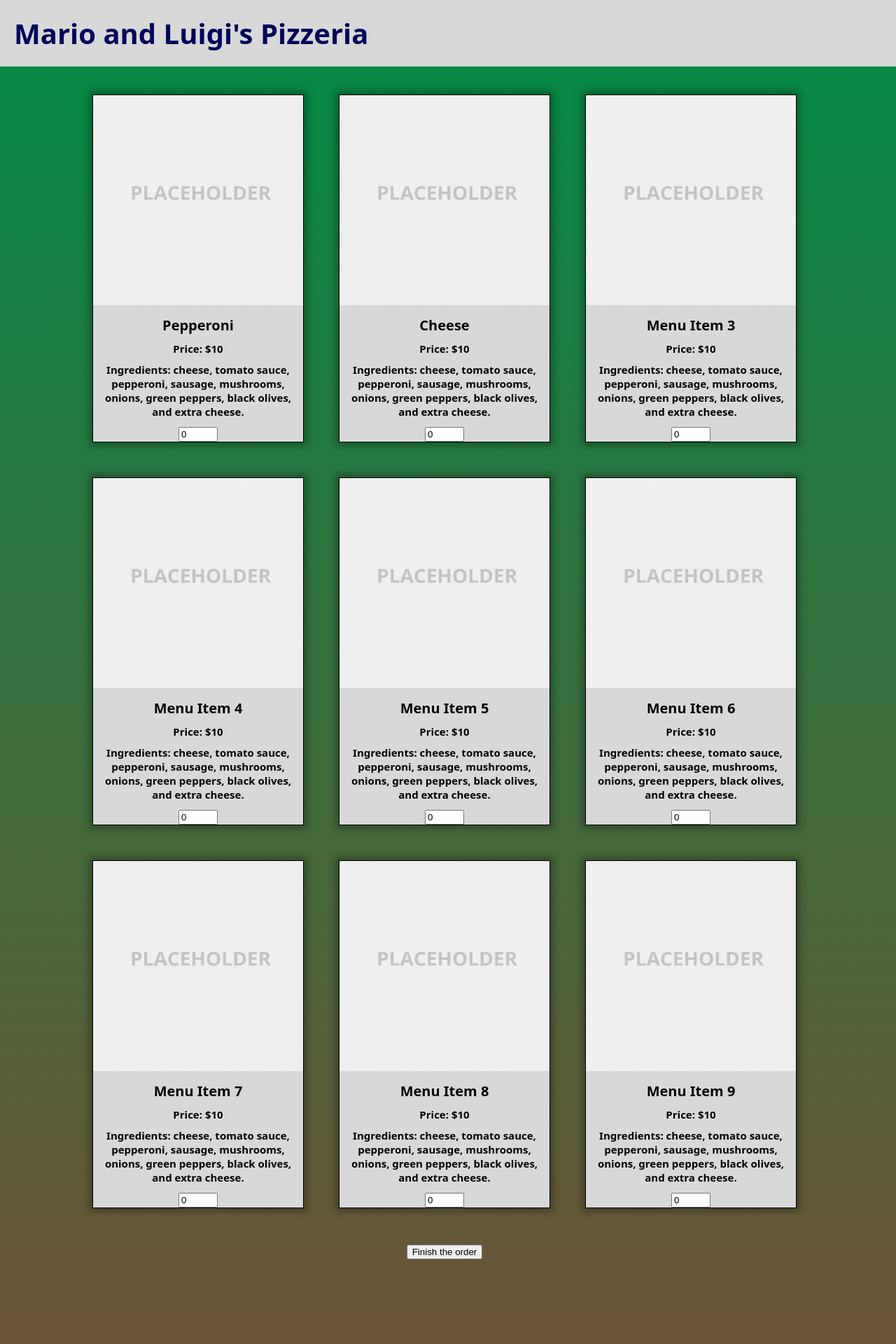
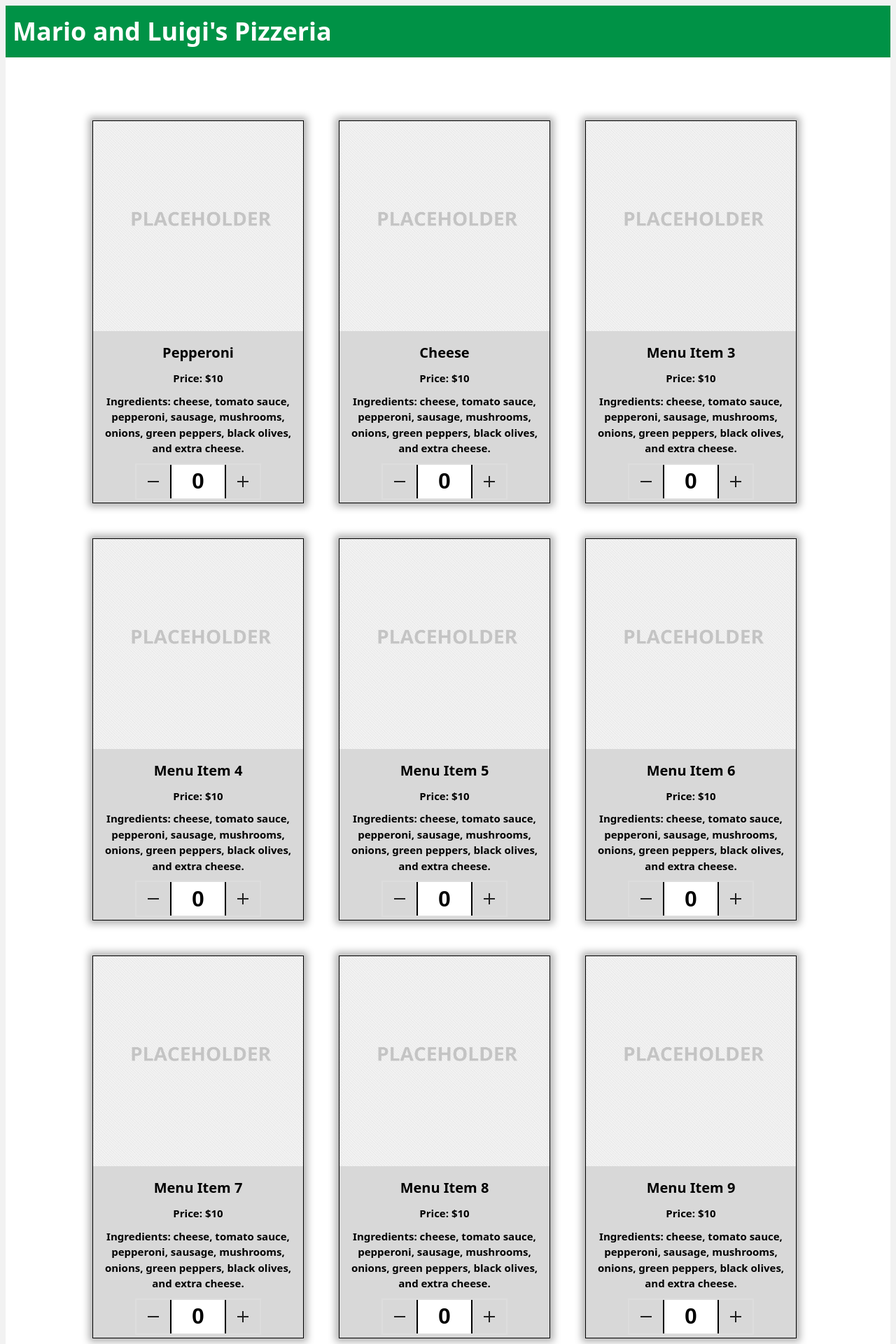
Before and after one commit to breidi28/Pizzeria, a Flask app: page /mario in a window 1280 px wide. Shown: the top 1920 px of the page at 70% size. Run offline with Flask 3, Linux system fonts and the light colour scheme.

Commit message:
updated design
new design for index and mario.html

```diff
--- a/app/static/mario.css
+++ b/app/static/mario.css
@@ -3,28 +3,29 @@ html {
   }
 
   body {
-    background: linear-gradient(to top, #CD212A, #008C45);
-    margin: 0;
+    background-color: #F2F2F2;
+    font-size: 16px;
+    line-height: 1.5;
 }
 
 header {
-    background-color: #d8d8d8;
-    padding: 10px;;
-    color: #00005a;
+    background-color: #009246;
+    padding: 10px;
+    color: #ffffff;
     display: flex;
     justify-content: space-between;
     align-items: center;
-}
+  }
 
 header h1 {
-    font-size: 40px;
+    font-size: 36px;
     font-weight: bold;
-    margin: 10px;
-}
+    margin: 0px;
+  }
 
 .logo-container {
     margin-left: auto;
-}
+  }
 
 .headlogo {
     width: 150px;
@@ -35,6 +36,14 @@ header h1 {
     margin-left: 10px;
 }
 
+main {
+  background-color: #ffffff;
+  padding: 50px 0;
+  display: flex;
+  flex-direction: column;
+  justify-content: center;
+  align-items: center;
+}
 /* show the pizzas on a 3x3 matrix */
 .menu {
     display: grid;
@@ -72,7 +81,13 @@ header h1 {
     border: 1px solid #000000;
     background-color: #d8d8d8;
     box-shadow: 0px 0px 10px 5px rgba(0, 0, 0, 0.3);
+    transition: all 0.3s ease-in-out;
 }
+
+.menu-item:hover {
+    transform: translateY(-5px);
+    box-shadow: 0px 10px 20px rgba(0, 0, 0, 0.3);
+  }
 
 form {
     display: grid;
@@ -87,21 +102,91 @@ form {
     align-items: center;
   }
 
+  input[type="number"] {
+    -webkit-appearance: textfield;
+    -moz-appearance: textfield;
+    appearance: textfield;
+  }
+
+  input[type=number]::-webkit-inner-spin-button,
+  input[type=number]::-webkit-outer-spin-button {
+    -webkit-appearance: none;
+  }
+
+  .number-input {
+    border: 2px solid #ddd;
+    display: inline-flex;
+  }
+
+  .number-input,
+  .number-input * {
+    box-sizing: border-box;
+  }
+
+  .number-input button {
+    outline:none;
+    background-color: transparent;
+    border: none;
+    align-items: center;
+    justify-content: center;
+    width: 3rem;
+    height: 3rem;
+    cursor: pointer;
+    margin: 0;
+    position: relative;
+  }
+
+  .number-input button:before,
+  .number-input button:after {
+    display: inline-block;
+    position: absolute;
+    content: '';
+    width: 1rem;
+    height: 2px;
+    background-color: #212121;
+    transform: translate(-50%, -50%);
+  }
+  .number-input button.plus:after {
+    transform: translate(-50%, -50%) rotate(90deg);
+  }
+
+  .number-input input[type=number] {
+    font-family: sans-serif;
+    max-width: 5rem;
+    padding: .5rem;
+    border: solid 2px #000000;
+    border-width: 0 2px;
+    font-size: 2rem;
+    height: 3rem;
+    font-weight: bold;
+    text-align: center;
+  }
+
   .submitbutton{
     text-align: center;
     grid-row-start: 4;
     grid-column-start: 2;
     grid-column-end: 2;
+    background-color: #4CAF50;
+    color: white;
+    padding: 10px 20px;
+    border: none;
+    border-radius: 3px;
+    font-size: 16px;
+    font-family: Arial, sans-serif;
+    cursor: pointer;
+    transition: all 0.2s ease-in-out;
+    border: #008C45 1px solid;
+}
+.submitbutton:hover {
+    background-color: #3e8e41;
 }
 
 
 /* FOOTER */
 .footer {
-    background-color: #d8d8d8;
     padding: 1px;
     color: #00005a;
     text-align: center;
-    bottom: 0;
-    width: 100%;
   }
   /* End of FOOTER */
--- a/app/templates/index.html
+++ b/app/templates/index.html
@@ -13,7 +13,7 @@
                 <h1>Mario and Luigi's Pizzeria</h1>
             </div>
             <div class="logo-container">
-                <img src="{{ url_for('static', filename='Placeholder.png') }}" alt="Logo" class="headlogo">
+                <img src="{{ url_for('static', filename='italy.png') }}" alt="Logo" class="headlogo">
             </div>
         </header>
         <main>
@@ -25,12 +25,12 @@
             <div class="button-container">
                 <button id="mariobutton">
                     <a href="mario.html">
-                        <img src="{{ url_for('static', filename='Placeholder.png') }}" alt="Logo" class="button-logo"><br>Mario
+                        <img src="{{ url_for('static', filename='mariohat.png') }}" alt="Logo" class="button-logo"><br>Mario
                     </a>
                 </button>
                 <button id="luigibutton">
                     <a href="luigi.html">
-                        <img src="{{ url_for('static', filename='Placeholder.png') }}" alt="Logo" class="button-logo"><br>Luigi
+                        <img src="{{ url_for('static', filename='luigihat.png') }}" alt="Logo" class="button-logo"><br>Luigi
                     </a>
                 </button>
             </div>
--- a/app/templates/mario.html
+++ b/app/templates/mario.html
@@ -20,7 +20,11 @@
                     <p>Price: $10</p>
                     <p>Ingredients: cheese, tomato sauce, pepperoni, sausage, mushrooms, onions, green peppers, black olives, and extra cheese.</p>
                     <label for="pepperoni"></label>
-                    <input type="number" id="pepperoni" name="pepperoni" min="0" max="10" value="0">
+                    <div class="number-input">
+                        <button type="button" onclick="this.parentNode.querySelector('input[type=number]').stepDown()" ></button>
+                        <input class="quantity" type="number" id="pepperoni" name="pepperoni" min="0" max="10" value="0">
+                        <button type="button" onclick="this.parentNode.querySelector('input[type=number]').stepUp()" class="plus"></button>
+                    </div>
                 </div>
                 <div class="menu-item">
                     <img src="{{ url_for('static', filename='Placeholder.png') }}" alt="Logo">
@@ -28,7 +32,11 @@
                     <p>Price: $10</p>
                     <p>Ingredients: cheese, tomato sauce, pepperoni, sausage, mushrooms, onions, green peppers, black olives, and extra cheese.</p>
                     <label for="cheese"></label>
-                    <input type="number" id="cheese" name="cheese" min="0" max="10" value="0">
+                    <div class="number-input">
+                        <button type="button" onclick="this.parentNode.querySelector('input[type=number]').stepDown()" ></button>
+                        <input class="quantity" type="number" id="cheese" name="cheese" min="0" max="10" value="0">
+                        <button type="button" onclick="this.parentNode.querySelector('input[type=number]').stepUp()" class="plus"></button>
+                    </div>
                 </div>
                 <div class="menu-item">
                     <img src="{{ url_for('static', filename='Placeholder.png') }}" alt="Logo">
@@ -36,7 +44,11 @@
                     <p>Price: $10</p>
                     <p>Ingredients: cheese, tomato sauce, pepperoni, sausage, mushrooms, onions, green peppers, black olives, and extra cheese.</p>
                     <label for="veggie"></label>
-                    <input type="number" id="veggie" name="veggie" min="0" max="10" value="0">
+                    <div class="number-input">
+                        <button type="button" onclick="this.parentNode.querySelector('input[type=number]').stepDown()" ></button>
+                        <input class="quantity" type="number" id="veggie" name="veggie" min="0" max="10" value="0">
+                        <button type="button" onclick="this.parentNode.querySelector('input[type=number]').stepUp()" class="plus"></button>
+                    </div>
                 </div>
                 <div class="menu-item">
                     <img src="{{ url_for('static', filename='Placeholder.png') }}" alt="Logo">
@@ -44,7 +56,11 @@
                     <p>Price: $10</p>
                     <p>Ingredients: cheese, tomato sauce, pepperoni, sausage, mushrooms, onions, green peppers, black olives, and extra cheese.</p>
                     <label for="meat_lovers"></label>
-                    <input type="number" id="meat_lovers" name="meat_lovers" min="0" max="10" value="0">
+                    <div class="number-input">
+                        <button type="button" onclick="this.parentNode.querySelector('input[type=number]').stepDown()" ></button>
+                        <input class="quantity" type="number" id="meat_lovers" name="meat_lovers" min="0" max="10" value="0">
+                        <button type="button" onclick="this.parentNode.querySelector('input[type=number]').stepUp()" class="plus"></button>
+                    </div>
                 </div>
                 <div class="menu-item">
                     <img src="{{ url_for('static', filename='Placeholder.png') }}" alt="Logo">
@@ -52,7 +68,11 @@
                     <p>Price: $10</p>
                     <p>Ingredients: cheese, tomato sauce, pepperoni, sausage, mushrooms, onions, green peppers, black olives, and extra cheese.</p>
                     <label for="vegan"></label>
-                    <input type="number" id="vegan" name="vegan" min="0" max="10" value="0">
+                    <div class="number-input">
+                        <button type="button" onclick="this.parentNode.querySelector('input[type=number]').stepDown()" ></button>
+                        <input class="quantity" type="number" id="vegan" name="vegan" min="0" max="10" value="0">
+                        <button type="button" onclick="this.parentNode.querySelector('input[type=number]').stepUp()" class="plus"></button>
+                    </div>
                 </div>
                 <div class="menu-item">
                     <img src="{{ url_for('static', filename='Placeholder.png') }}" alt="Logo">
@@ -60,7 +80,11 @@
                     <p>Price: $10</p>
                     <p>Ingredients: cheese, tomato sauce, pepperoni, sausage, mushrooms, onions, green peppers, black olives, and extra cheese.</p>
                     <label for="quattro_formaggi"></label>
-                    <input type="number" id="quattro_formaggi" name="quattro_formaggi" min="0" max="10" value="0">
+                    <div class="number-input">
+                        <button type="button" onclick="this.parentNode.querySelector('input[type=number]').stepDown()" ></button>
+                        <input class="quantity" type="number" id="quattro_formaggi" name="quattro_formaggi" min="0" max="10" value="0">
+                        <button type="button" onclick="this.parentNode.querySelector('input[type=number]').stepUp()" class="plus"></button>
+                    </div>
                 </div>
                 <div class="menu-item">
                     <img src="{{ url_for('static', filename='Placeholder.png') }}" alt="Logo">
@@ -68,7 +92,11 @@
                     <p>Price: $10</p>
                     <p>Ingredients: cheese, tomato sauce, pepperoni, sausage, mushrooms, onions, green peppers, black olives, and extra cheese.</p>
                     <label for="quattro_stagioni"></label>
-                    <input type="number" id="quattro_stagioni" name="quattro_stagioni" min="0" max="10" value="0">
+                    <div class="number-input">
+                        <button type="button" onclick="this.parentNode.querySelector('input[type=number]').stepDown()" ></button>
+                        <input class="quantity" type="number" id="quattro_stagioni" name="quattro_stagioni" min="0" max="10" value="0">
+                        <button type="button" onclick="this.parentNode.querySelector('input[type=number]').stepUp()" class="plus"></button>
+                    </div>
                 </div>
                 <div class="menu-item">
                     <img src="{{ url_for('static', filename='Placeholder.png') }}" alt="Logo">
@@ -76,7 +104,11 @@
                     <p>Price: $10</p>
                     <p>Ingredients: cheese, tomato sauce, pepperoni, sausage, mushrooms, onions, green peppers, black olives, and extra cheese.</p>
                     <label for="supreme"></label>
-                    <input type="number" id="supreme" name="supreme" min="0" max="10" value="0">
+                    <div class="number-input">
+                        <button type="button" onclick="this.parentNode.querySelector('input[type=number]').stepDown()" ></button>
+                        <input class="quantity" type="number" id="supreme" name="supreme" min="0" max="10" value="0">
+                        <button type="button" onclick="this.parentNode.querySelector('input[type=number]').stepUp()" class="plus"></button>
+                    </div>
                 </div>
                 <div class="menu-item">
                     <img src="{{ url_for('static', filename='Placeholder.png') }}" alt="Logo">
@@ -84,11 +116,13 @@
                     <p>Price: $10</p>
                     <p>Ingredients: cheese, tomato sauce, pepperoni, sausage, mushrooms, onions, green peppers, black olives, and extra cheese.</p>
                     <label for="tonno"></label>
-                    <input type="number" id="tonno" name="tonno" min="0" max="10" value="0">
+                    <div class="number-input">
+                        <button type="button" onclick="this.parentNode.querySelector('input[type=number]').stepDown()" ></button>
+                        <input class="quantity" type="number" id="tonno" name="tonno" min="0" max="10" value="0">
+                        <button type="button" onclick="this.parentNode.querySelector('input[type=number]').stepUp()" class="plus"></button>
+                    </div>
                 </div>
-                <div class="submitbutton">
-                    <input type="submit" value="Finish the order">
-                </div>
+                <input type="submit" class="submitbutton" value="Finish the order">
             </div>
         </form>
     </main>
```
Also changed, not shown: app/static/styles.css (+50 -24 lines), app/templates/CSS/mario.css (+13 -3 lines), app/static/italy.png (added), app/static/luigihat.png (added), app/static/mariohat.png (added).
